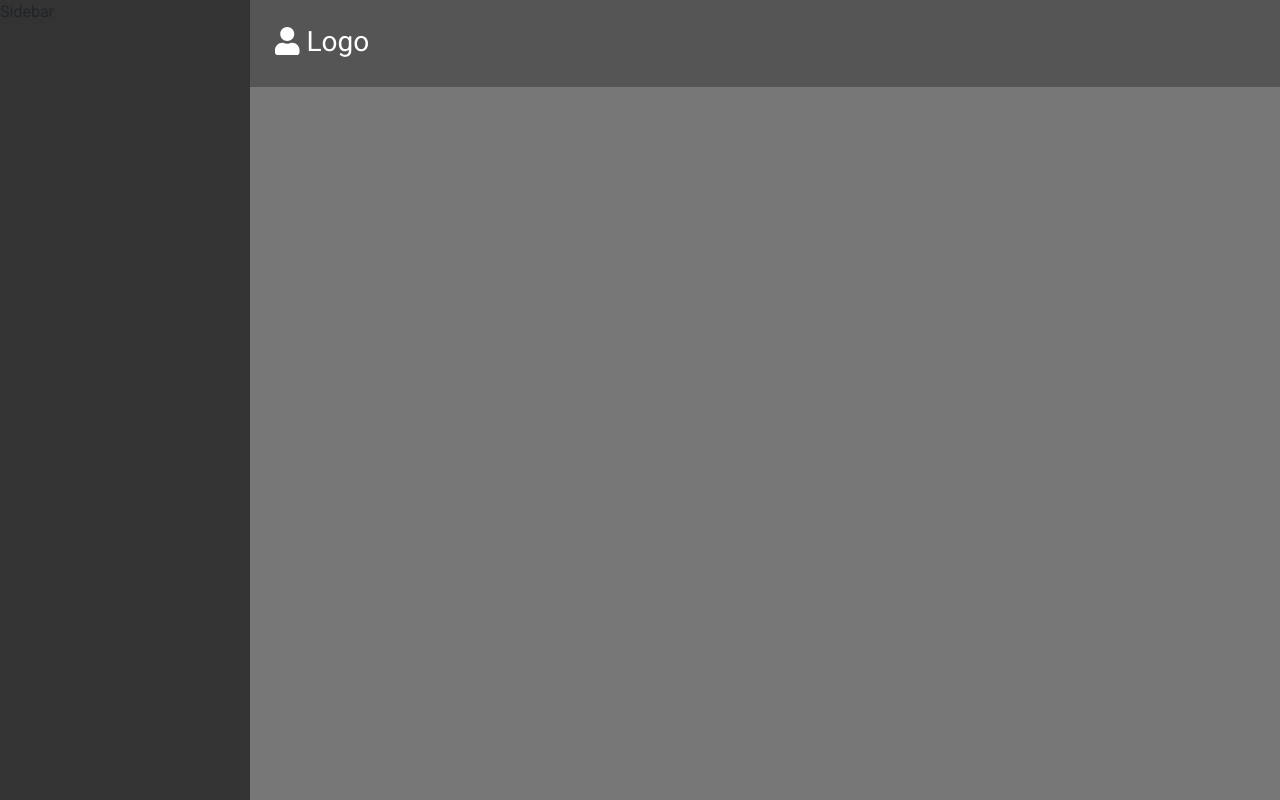
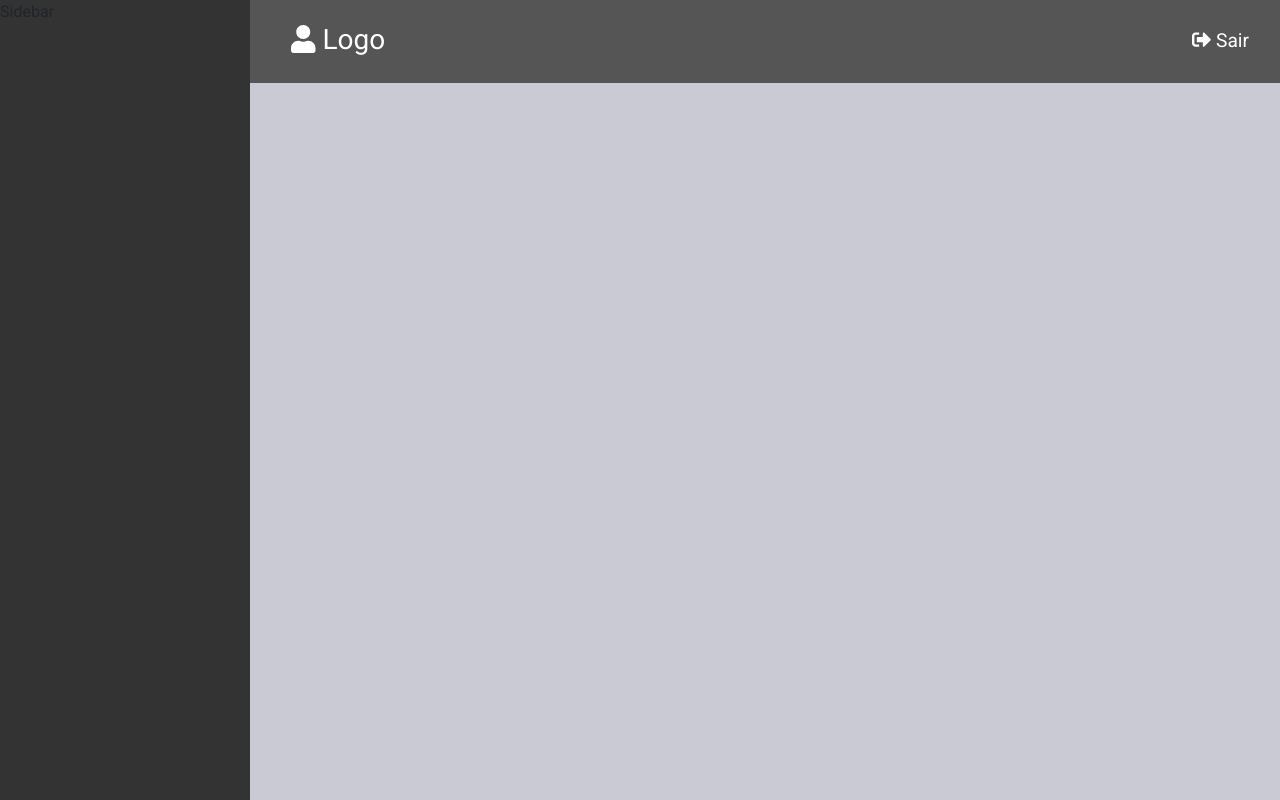
Before and after one commit to pierrialexander/dashboard_vue-js_laravel, a Vue app in the folder frontend/: page /#/home in a window 1280 px wide. Built offline with nearby package versions, Linux system fonts and the light colour scheme.

Commit message:
Finalizado o Componente NavBar
Finalizado o Componente NavBar

```diff
--- a/frontend/public/index.html
+++ b/frontend/public/index.html
@@ -11,6 +11,7 @@
       * {
         margin: 0;
         padding: 0;
+        text-decoration: none;
       }
 
       html, body {
--- a/frontend/src/assets/scss/_colors.scss
+++ b/frontend/src/assets/scss/_colors.scss
@@ -3,3 +3,4 @@ $white: #fff;
 $gray: #EBEBEB;
 $fundo: #333;
 $fundoLogin: #555;
+$fundoDashboard: rgb(202, 202, 212);
--- a/frontend/src/pages/Dashboard/components/NavBarComponent.vue
+++ b/frontend/src/pages/Dashboard/components/NavBarComponent.vue
@@ -1,19 +1,40 @@
 <template>
-  <div>
+  <div class="navbar">
     <h3 class="logo"><i class="fa fa-user"></i> Logo</h3>
+    <a @click.prevent="logout" class="logout"><i class="fa fa-sign-out-alt"></i> Sair</a>
   </div>
 </template>
 
 <script>
 export default {
   name: 'NavBarComponent',
+  methods: {
+    logout() {
+      this.$router.push({name: 'Login'})
+    }
+  }
 }
 </script>
 
 <style lang="scss">
+.navbar{
+
   .logo {
-    padding-top:5px;
-    padding-left: 10px;
-    color: white;
+      padding-top:5px;
+      padding-left: 10px;
+      color: white;
+    }
+
+  .logout {
+      color: white;
+      text-decoration: none;
+      font-size: 1.2rem;
   }
+
+  .logout:hover {
+    color: rgb(202, 202, 212);
+  }
+
+ }
+
 </style>
--- a/frontend/src/pages/Dashboard/style.scss
+++ b/frontend/src/pages/Dashboard/style.scss
@@ -13,11 +13,12 @@
   .content-right {
     width: calc(100% - 250px);
     height: 100vh;
-    background-color: #777;
+    background-color: $fundoDashboard;
+
 
     .navBar {
       width: 100%;
-      padding: 20px 15px;
+      padding: 10px 15px;
       background-color: $fundoLogin;
     }
 
```
